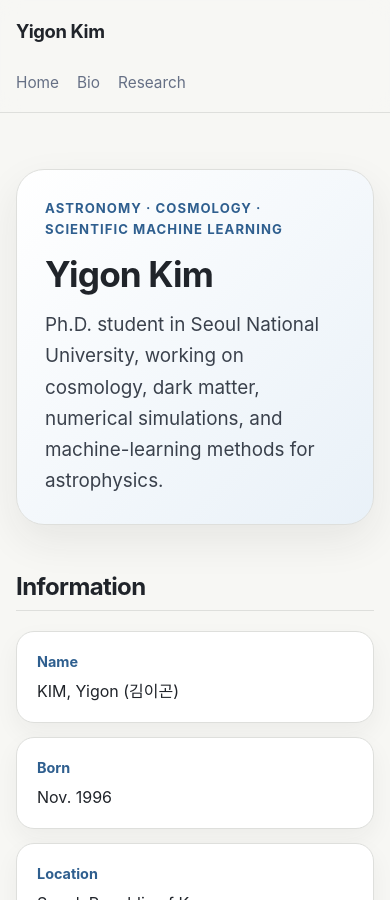
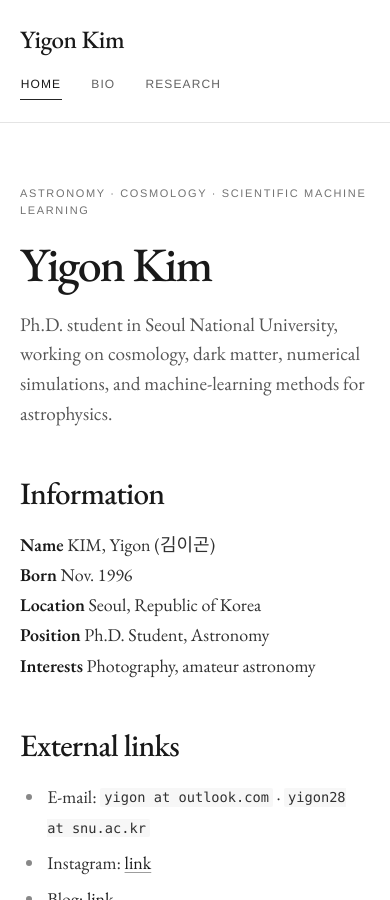
Before and after one commit to yigon/yigon.github.io, a Jekyll site: the page built from index.md, in a window 390 px wide and 900 px high. Built offline with Jekyll 4.4.1, drawn with Linux system fonts in a browser that asks for light colours; some of the changed text lies outside the part shown.

Commit message:
New design

```diff
--- a/_layouts/default.html
+++ b/_layouts/default.html
@@ -1,20 +1,44 @@
 <!doctype html>
-<html lang="{{ site.lang | default: 'en' }}">
+<html lang="{{ page.lang | default: site.lang | default: 'en' }}">
 <head>
   <meta charset="utf-8">
   <meta name="viewport" content="width=device-width, initial-scale=1">
-    <title>{% if page.title %}{{ page.title }} | {% endif %}{{ site.title }}</title>
-    <meta name="description" content="{{ page.description | default: site.description | strip_html | strip_newlines }}">
-    <link rel="stylesheet" href="{{ '/assets/css/style.css' | relative_url }}">
-    {% if page.math %}
-      {% include mathjax.html %}
-    {% endif %}
+  <meta name="color-scheme" content="light">
+  <title>{% if page.title %}{{ page.title | escape }} · {% endif %}{{ site.title | default: 'Yigon Kim' | escape }}</title>
+  <meta name="description" content="{{ page.description | default: site.description | default: 'Personal academic website' | strip_html | escape }}">
+  <link rel="preconnect" href="https://fonts.googleapis.com">
+  <link rel="preconnect" href="https://fonts.gstatic.com" crossorigin>
+  <link href="https://fonts.googleapis.com/css2?family=EB+Garamond:ital,wght@0,400;0,500;0,600;1,400;1,500&display=swap" rel="stylesheet">
+  <link rel="stylesheet" href="{{ '/assets/css/monotone.css' | relative_url }}">
 </head>
-  <body>
-    {% include header.html %}
-    <main class="container page-content">
+<body class="{% if page.url == '/' or page.path == 'index.md' %}is-home{% else %}is-inner{% endif %}">
+  <a href="#main-content" class="skip-link">Skip to content</a>
+
+  {% assign bio_page = site.pages | where: 'name', 'bio.md' | first %}
+  {% assign research_page = site.pages | where: 'name', 'research.md' | first %}
+  {% assign bio_link = bio_page.url | default: '/bio.html' %}
+  {% assign research_link = research_page.url | default: '/research.html' %}
+
+  <header class="site-header">
+    <div class="site-shell site-header__inner">
+      <a class="site-name" href="{{ '/' | relative_url }}">Yigon Kim</a>
+      <nav class="site-nav" aria-label="Primary navigation">
+        <a class="site-nav__link" href="{{ '/' | relative_url }}"{% if page.url == '/' or page.path == 'index.md' %} aria-current="page"{% endif %}>Home</a>
+        <a class="site-nav__link" href="{{ bio_link | relative_url }}"{% if page.url == bio_link or page.path == 'bio.md' %} aria-current="page"{% endif %}>Bio</a>
+        <a class="site-nav__link" href="{{ research_link | relative_url }}"{% if page.url == research_link or page.path == 'research.md' %} aria-current="page"{% endif %}>Research</a>
+      </nav>
+    </div>
+  </header>
+
+  <main id="main-content" class="site-main">
     {{ content }}
   </main>
-    {% include footer.html %}
+
+  <footer class="site-footer">
+    <div class="site-shell site-footer__inner">
+      <span>© {{ site.time | date: '%Y' }} Yigon Kim</span>
+      <span>Personal website · Astronomy &amp; research</span>
+    </div>
+  </footer>
 </body>
 </html>
--- /dev/null
+++ b/_layouts/home.html
@@ -0,0 +1,4 @@
+---
+layout: default
+---
+{{ content }}
--- /dev/null
+++ b/_layouts/page.html
@@ -0,0 +1,4 @@
+---
+layout: default
+---
+{{ content }}
--- /dev/null
+++ b/assets/css/monotone.css
@@ -0,0 +1,180 @@
+/*
+ * Yigon Kim — Minimal Monotone Theme
+ * Style-only refresh for a Jekyll / GitHub Pages personal site.
+ * The source uses EB Garamond, with system Garamond/Baskerville/Georgia fallbacks.
+ */
+
+:root {
+  color-scheme: light;
+  --paper: #ffffff;
+  --ink: #191919;
+  --body-ink: #303030;
+  --muted: #727272;
+  --hairline: #e4e4e4;
+  --soft: #f7f7f7;
+  --content-width: 850px;
+  --layout-width: 1080px;
+  --serif: "EB Garamond", Garamond, Baskerville, "Iowan Old Style", Georgia, serif;
+  --sans: "Helvetica Neue", Helvetica, Arial, sans-serif;
+}
+
+*, *::before, *::after { box-sizing: border-box; }
+html { scroll-behavior: smooth; -webkit-text-size-adjust: 100%; }
+body {
+  margin: 0;
+  min-height: 100vh;
+  background: var(--paper);
+  color: var(--body-ink);
+  font: 400 20px/1.68 var(--serif);
+  -webkit-font-smoothing: antialiased;
+  text-rendering: optimizeLegibility;
+}
+::selection { background: #dedede; color: var(--ink); }
+a { color: var(--ink); text-decoration-color: #9d9d9d; text-underline-offset: .16em; text-decoration-thickness: .055em; }
+a:hover { text-decoration-color: var(--ink); }
+a:focus-visible { outline: 2px solid #6a6a6a; outline-offset: 5px; border-radius: 1px; }
+img, video, iframe, svg { max-width: 100%; }
+img { height: auto; }
+button, input, textarea, select { font: inherit; }
+
+.site-shell { width: min(var(--layout-width), calc(100% - 88px)); margin-inline: auto; }
+.skip-link { position: absolute; z-index: 100; top: -5rem; left: 1rem; background: #fff; border: 1px solid #222; padding: .35rem .85rem; }
+.skip-link:focus { top: .75rem; }
+.site-header { border-bottom: 1px solid var(--hairline); }
+.site-header__inner { display: flex; align-items: center; justify-content: space-between; gap: 2rem; min-height: 102px; }
+.site-name {
+  display: inline-flex;
+  white-space: nowrap;
+  font: 500 26px/1.1 var(--serif);
+  letter-spacing: -.018em;
+  color: var(--ink);
+  text-decoration: none;
+}
+.site-name:hover { text-decoration: none; }
+.site-nav { display: flex; align-items: center; flex-wrap: wrap; justify-content: flex-end; gap: clamp(1.2rem, 3.7vw, 2.75rem); }
+.site-nav__link {
+  position: relative;
+  display: inline-flex;
+  align-items: center;
+  justify-content: center;
+  padding: .56rem .04rem .55rem;
+  font: 500 14px/1.1 var(--sans);
+  letter-spacing: .095em;
+  text-transform: uppercase;
+  color: #626262;
+  text-decoration: none;
+  transition: color 180ms ease;
+}
+.site-nav__link::after {
+  content: "";
+  position: absolute;
+  left: 0;
+  right: 0;
+  bottom: 2px;
+  height: 1px;
+  background: #252525;
+  transform: scaleX(0);
+  transform-origin: center;
+  transition: transform 250ms cubic-bezier(.2,.8,.25,1);
+}
+.site-nav__link:hover,
+.site-nav__link:focus-visible,
+.site-nav__link[aria-current="page"] { color: var(--ink); }
+.site-nav__link:hover::after,
+.site-nav__link:focus-visible::after,
+.site-nav__link[aria-current="page"]::after { transform: scaleX(1); }
+
+.site-main {
+  width: min(var(--content-width), calc(100% - 88px));
+  margin: 0 auto;
+  padding: clamp(64px, 8vw, 116px) 0 110px;
+  min-height: calc(100vh - 190px);
+  overflow-wrap: anywhere;
+}
+.site-main > :first-child { margin-top: 0; }
+.site-main h1, .site-main h2, .site-main h3, .site-main h4 {
+  color: var(--ink);
+  font-family: var(--serif);
+  font-weight: 500;
+  line-height: 1.16;
+  text-wrap: pretty;
+}
+.site-main h1 { font-size: clamp(2.9rem, 6vw, 4.55rem); letter-spacing: -.038em; margin: 0 0 1.05rem; }
+.site-main h2 { font-size: clamp(1.95rem, 3.5vw, 2.65rem); letter-spacing: -.024em; margin: 3.6rem 0 1.15rem; }
+.site-main h3 { font-size: 1.55rem; margin: 2.5rem 0 .7rem; }
+.site-main h4 { font-size: 1.2rem; margin: 1.9rem 0 .5rem; }
+.site-main p { margin: 0 0 1.28em; }
+.site-main > p:first-of-type { color: #515151; }
+.site-main strong { color: var(--ink); font-weight: 600; }
+.site-main hr { height: 1px; border: 0; background: var(--hairline); margin: 3.2rem 0; }
+.site-main blockquote {
+  margin: 2rem 0;
+  padding: .25rem 0 .25rem 1.3rem;
+  border-left: 1px solid #939393;
+  color: #5e5e5e;
+  font-style: italic;
+}
+.site-main blockquote > :last-child { margin-bottom: 0; }
+.site-main ul, .site-main ol { margin: 1.1rem 0 1.6rem; padding-left: 1.55rem; }
+.site-main li { padding-left: .15rem; margin-bottom: .35rem; }
+.site-main li::marker { color: #888; }
+.site-main figure { margin: 2.3rem 0; }
+.site-main figcaption, .site-main small { font-family: var(--sans); font-size: .75rem; line-height: 1.65; color: var(--muted); }
+.site-main figcaption { margin-top: .7rem; }
+.site-main img { display: block; border-radius: 1px; }
+.site-main a img { transition: opacity 180ms ease; }
+.site-main a:hover img { opacity: .9; }
+.site-main code { border-radius: 2px; background: var(--soft); padding: .1em .3em; font: .76em/1.6 ui-monospace, SFMono-Regular, Consolas, monospace; }
+.site-main pre { overflow-x: auto; padding: 1rem 1.2rem; border: 1px solid var(--hairline); background: #fafafa; border-radius: 2px; }
+.site-main pre code { background: transparent; padding: 0; }
+.site-main table { border-collapse: collapse; width: 100%; margin: 2rem 0; font-size: .9em; }
+.site-main th, .site-main td { padding: .75rem .8rem; text-align: left; vertical-align: top; border-bottom: 1px solid var(--hairline); }
+.site-main th { font-weight: 600; color: var(--ink); }
+.site-main .muted, .site-main .subtle { color: var(--muted); }
+
+/* Optional content patterns: existing Markdown and HTML still work as-is. */
+.site-main .eyebrow { color: var(--muted); font: 500 11px/1.5 var(--sans); letter-spacing: .15em; text-transform: uppercase; margin-bottom: 1.2rem; }
+.site-main .lead { font-size: clamp(1.2rem, 2.7vw, 1.55rem); line-height: 1.55; color: #565656; }
+.site-main .link-row { display: flex; gap: 1.5rem; flex-wrap: wrap; }
+.site-main .item-list { list-style: none; margin: 1.7rem 0; padding: 0; }
+.site-main .item-list li { padding: 1.3rem 0; border-bottom: 1px solid var(--hairline); }
+.site-main .item-list li:first-child { border-top: 1px solid var(--hairline); }
+.site-main .item-list .item-meta { font: 12px/1.5 var(--sans); color: var(--muted); letter-spacing: .035em; }
+.site-main .item-list .item-title { display: block; color: var(--ink); font: 500 1.47rem/1.3 var(--serif); text-decoration: none; }
+.site-main .item-list .item-title:hover { text-decoration: underline; text-decoration-thickness: 1px; text-underline-offset: 4px; }
+.site-main .profile-layout { display: grid; grid-template-columns: 1fr minmax(180px, 35%); gap: 2rem; align-items: start; }
+.site-main .profile-layout figure { margin: 0; }
+
+.site-footer { border-top: 1px solid var(--hairline); }
+.site-footer__inner {
+  display: flex;
+  flex-wrap: wrap;
+  align-items: center;
+  justify-content: space-between;
+  gap: .6rem 2rem;
+  padding-block: 1.65rem;
+  color: var(--muted);
+  font: 12px/1.5 var(--sans);
+  letter-spacing: .035em;
+}
+.site-footer a { color: inherit; }
+
+@media (max-width: 700px) {
+  .site-shell, .site-main { width: calc(100% - 40px); }
+  .site-header__inner { min-height: 0; padding-block: 26px 20px; flex-direction: column; gap: 1rem; align-items: flex-start; }
+  .site-name { font-size: 25px; }
+  .site-nav { gap: 1.8rem; justify-content: flex-start; }
+  .site-nav__link { font-size: 12px; padding-bottom: .65rem; }
+  .site-main { padding: 62px 0 90px; }
+  .site-main .profile-layout { grid-template-columns: 1fr; }
+  .site-main .profile-layout figure { max-width: 320px; }
+}
+@media (max-width: 420px) {
+  body { font-size: 18px; }
+  .site-main h1 { font-size: 3rem; }
+  .site-main h2 { margin-top: 2.9rem; }
+}
+@media (prefers-reduced-motion: reduce) {
+  html { scroll-behavior: auto; }
+  *, *::before, *::after { transition-duration: .01ms !important; animation-duration: .01ms !important; }
+}
```
Also changed, not shown: preview/bio.html (added, +33 -0 lines), preview/index.html (added, +38 -0 lines), preview/research.html (added, +35 -0 lines), README.md. Lines whose indentation alone changed are shown as unchanged.
